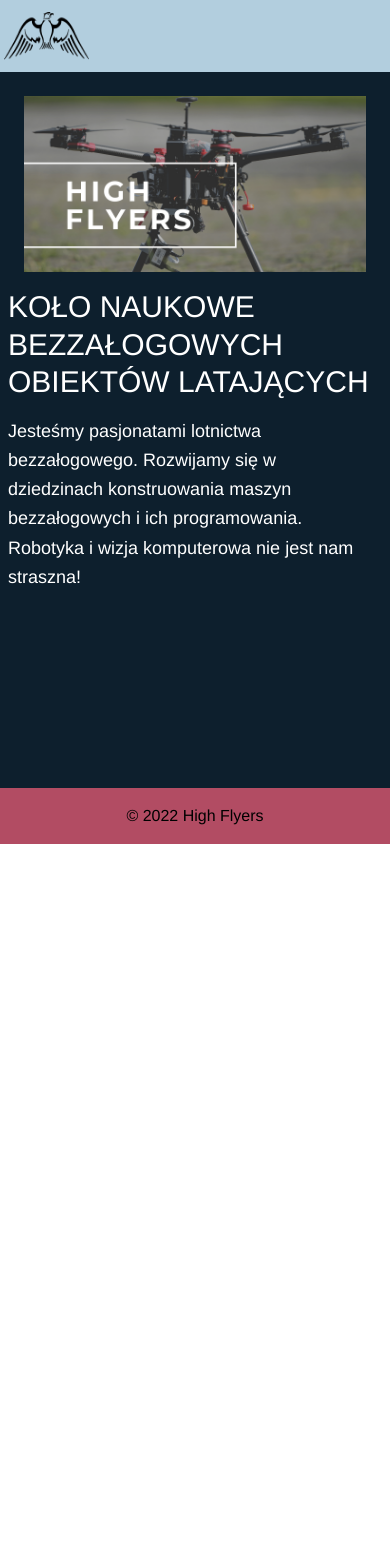
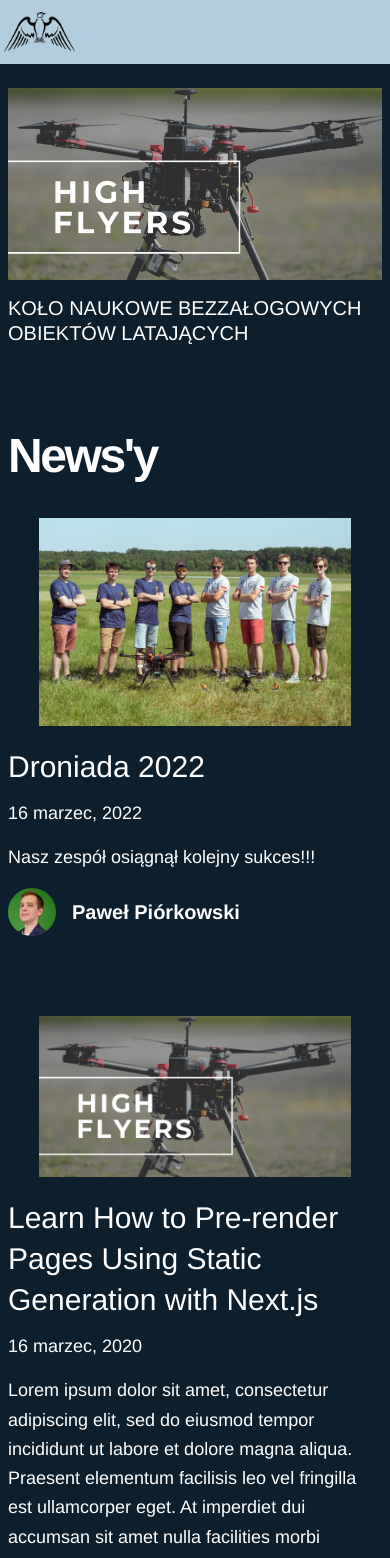
Before and after one commit to High-Flyers/hf-md-website, a Next.js app: page / in a window 390 px wide. Shown: the top 1558 px of the page. Before the commit the page ends 844 px from the top, so only its background shows below. Built offline with nearby package versions, Linux system fonts and the light colour scheme.

Commit message:
hero with posts

```diff
--- a/_posts/lorem_ipsum.md
+++ b/_posts/lorem_ipsum.md
@@ -1,13 +1,13 @@
 ---
 title: "Learn How to Pre-render Pages Using Static Generation with Next.js"
 excerpt: "Lorem ipsum dolor sit amet, consectetur adipiscing elit, sed do eiusmod tempor incididunt ut labore et dolore magna aliqua. Praesent elementum facilisis leo vel fringilla est ullamcorper eget. At imperdiet dui accumsan sit amet nulla facilities morbi tempus."
-coverImage: "/assets/blog/hello-world/cover.jpg"
+coverImage: "/hero.png"
 date: "2020-03-16T05:35:07.322Z"
 author:
   name: Tim Neutkens
-  picture: "/assets/blog/authors/tim.jpeg"
+  picture: "/authors/PawelPiorkowski.jpg"
 ogImage:
-  url: "/assets/blog/hello-world/cover.jpg"
+  url: "/droniada_2022/droniada2022.jpg"
 ---
 
 # Fugit nam
--- a/components/Layout.tsx
+++ b/components/Layout.tsx
@@ -11,7 +11,7 @@ export const Layout: React.FC<Props> = ({ children }) => {
         <div className="container mx-auto flex ">
           <Link href="/">
             <div className="flex items-center">
-              <img src="/hf_logo.png" className="max-h-14 p-1 flex-none" />
+              <img src="/hf_logo.png" className="max-h-12 p-1 flex-none" />
               <h1 className="hidden md:block font-bold text-xl ">
                 High Flyers
               </h1>
--- a/components/hero.tsx
+++ b/components/hero.tsx
@@ -6,16 +6,16 @@ export const Hero = ({}: Props) => {
       <img
         src="/hero.png"
         alt="High Flyers"
-        className="w-11/12 ml-auto mr-auto mt-4"
+        className="md:w-11/12 ml-auto mr-auto mt-4"
       />
       <div className="mt-4 md:grid md:grid-cols-2 md:gap-x-16 lg:gap-x-8 mb-20 md:mb-28">
         <div>
-          <h3 className="mb-4 text-3xl md:ml-8 lg:text-4xl leading-tight">
+          <h3 className="text-xl mb-4 md:text-3xl md:ml-8 lg:text-4xl leading-tight">
             KOŁO NAUKOWE BEZZAŁOGOWYCH OBIEKTÓW LATAJĄCYCH
           </h3>
         </div>
         <div>
-          <p className="text-lg leading-relaxed mb-4 mr-4">
+          <p className="hidden md:block md:text-lg leading-relaxed mb-4 mr-4">
             Jesteśmy pasjonatami lotnictwa bezzałogowego. Rozwijamy się w
             dziedzinach konstruowania maszyn bezzałogowych i ich programowania.
             Robotyka i wizja komputerowa nie jest nam straszna!{" "}
--- /dev/null
+++ b/components/more-stories.tsx
@@ -0,0 +1,31 @@
+import PostPreview from "./post-preview";
+import type Post from "../interfaces/post";
+
+type Props = {
+  posts: Post[];
+};
+
+const MoreStories = ({ posts }: Props) => {
+  return (
+    <section>
+      <h2 className="mb-8 text-5xl md:text-7xl font-bold tracking-tighter leading-tight">
+        News'y
+      </h2>
+      <div className="grid grid-cols-1 md:grid-cols-2 md:gap-x-16 lg:gap-x-32 gap-y-20 md:gap-y-32 mb-32">
+        {posts.map((post) => (
+          <PostPreview
+            key={post.slug}
+            title={post.title}
+            coverImage={post.coverImage}
+            date={post.date}
+            author={post.author}
+            slug={post.slug}
+            excerpt={post.excerpt}
+          />
+        ))}
+      </div>
+    </section>
+  );
+};
+
+export default MoreStories;
--- /dev/null
+++ b/components/post-preview.tsx
@@ -0,0 +1,43 @@
+import Avatar from "./avatar";
+import DateFormatter from "./date-formatter";
+import CoverImage from "./cover-image";
+import Link from "next/link";
+import type Author from "../interfaces/author";
+
+type Props = {
+  title: string;
+  coverImage: string;
+  date: string;
+  excerpt: string;
+  author: Author;
+  slug: string;
+};
+
+const PostPreview = ({
+  title,
+  coverImage,
+  date,
+  excerpt,
+  author,
+  slug,
+}: Props) => {
+  return (
+    <div>
+      <div className="mb-5">
+        <CoverImage slug={slug} title={title} src={coverImage} />
+      </div>
+      <h3 className="text-3xl mb-3 leading-snug">
+        <Link as={`/posts/${slug}`} href="/posts/[slug]">
+          <a className="hover:underline">{title}</a>
+        </Link>
+      </h3>
+      <div className="text-lg mb-4">
+        <DateFormatter dateString={date} />
+      </div>
+      <p className="text-lg leading-relaxed mb-4">{excerpt}</p>
+      <Avatar name={author.name} picture={author.picture} />
+    </div>
+  );
+};
+
+export default PostPreview;
--- a/lib/api.ts
+++ b/lib/api.ts
@@ -45,3 +45,7 @@ export function getAllPosts(fields: string[] = []) {
     .sort((post1, post2) => (post1.date > post2.date ? -1 : 1));
   return posts;
 }
+
+export function getNPosts(n: number = 5, fields: string[] = []) {
+  return getAllPosts(fields).slice(0, n);
+}
--- a/pages/index.tsx
+++ b/pages/index.tsx
@@ -1,12 +1,35 @@
 import type { NextPage } from "next";
 import Hero from "../components/hero";
+import { getNPosts } from "../lib/api";
+import Post from "../interfaces/post";
+import MoreStories from "../components/more-stories";
 
-const Home: NextPage = () => {
+type Props = {
+  posts: Post[];
+};
+
+const Index: NextPage<Props> = ({ posts }: Props) => {
   return (
     <div className="">
       <Hero />
+      <MoreStories posts={posts} />
     </div>
   );
 };
 
-export default Home;
+export default Index;
+
+export const getStaticProps = async () => {
+  const posts = getNPosts(3, [
+    "title",
+    "date",
+    "slug",
+    "author",
+    "coverImage",
+    "excerpt",
+  ]);
+
+  return {
+    props: { posts },
+  };
+};
```
